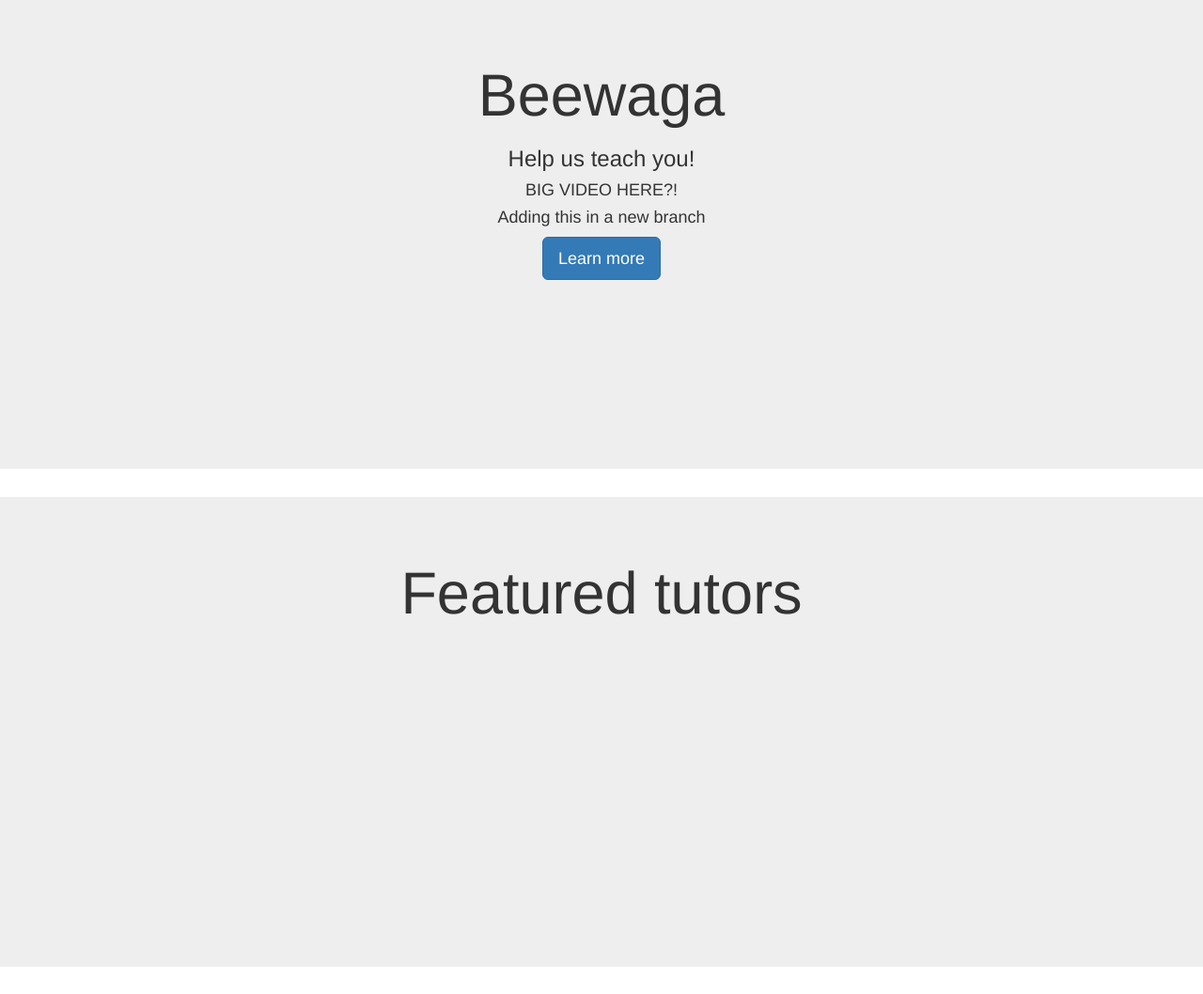
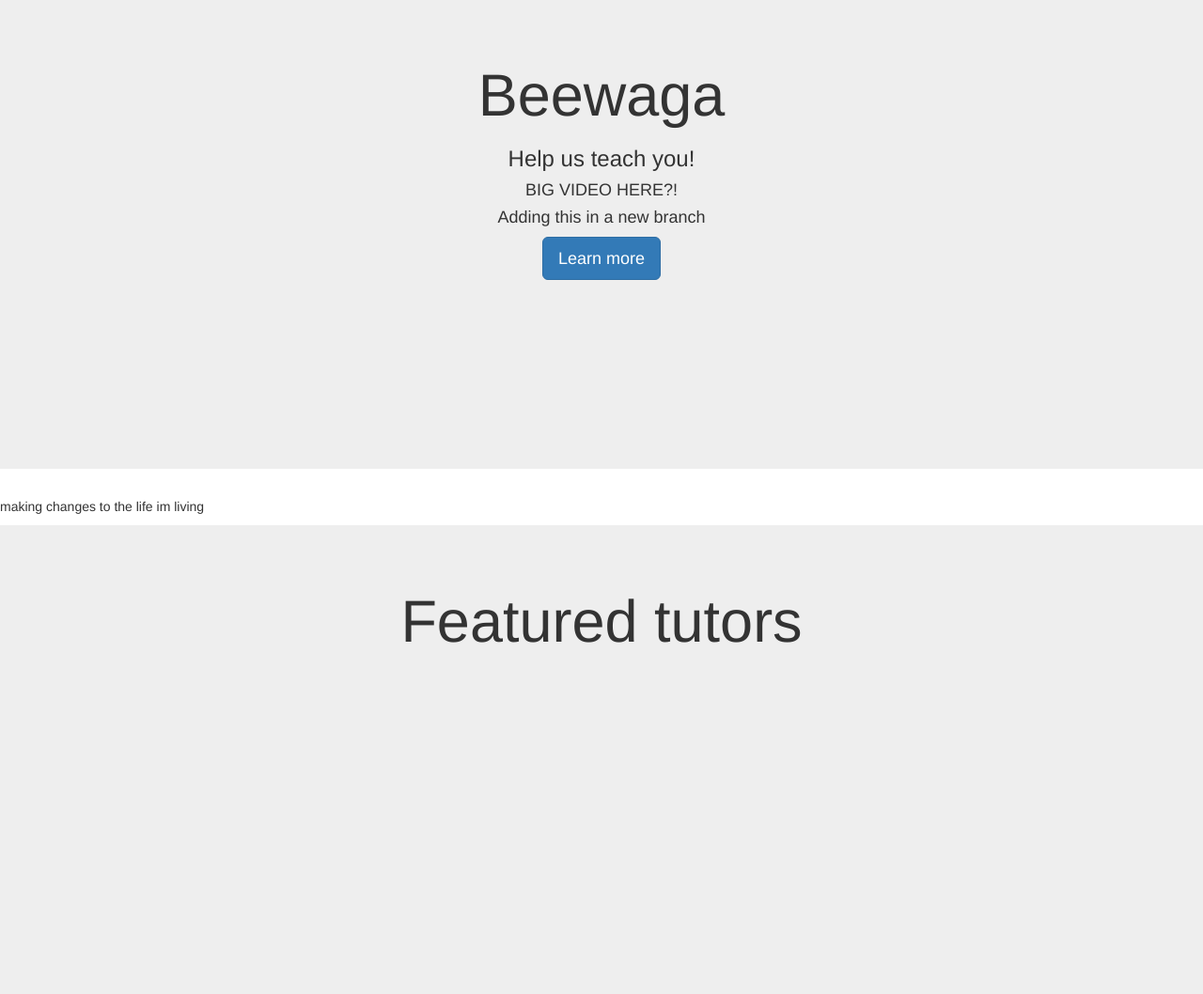
Before and after one commit to tbistONE/beewaga, a Django app: page / in a window 1280 px wide. Shown: the part 75-1133 px from the top of the page at 94% size. Run offline with Django 3.2, Linux system fonts and the light colour scheme; some libraries are stand-ins or nearby versions.

Commit message:
changed homepage

```diff
--- a/beewaga/templates/home.html
+++ b/beewaga/templates/home.html
@@ -18,6 +18,7 @@
         </div>
     </div>
 </div>
+<p>making changes to the life im living</p>
 
 <div class="divider"></div>
 
```
